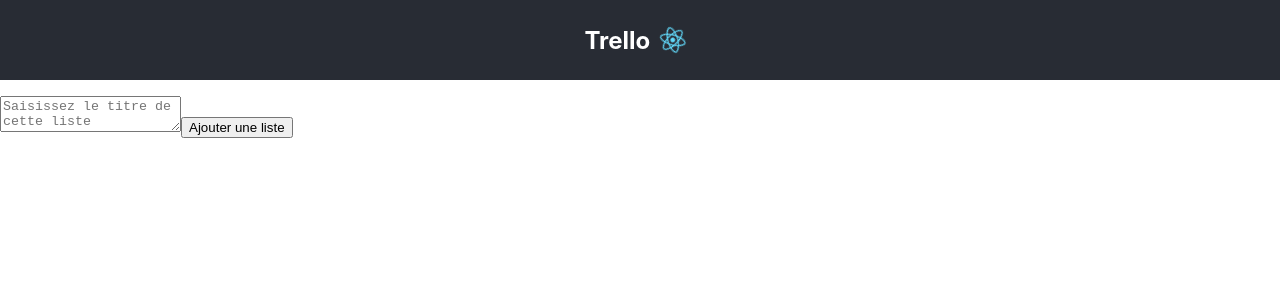
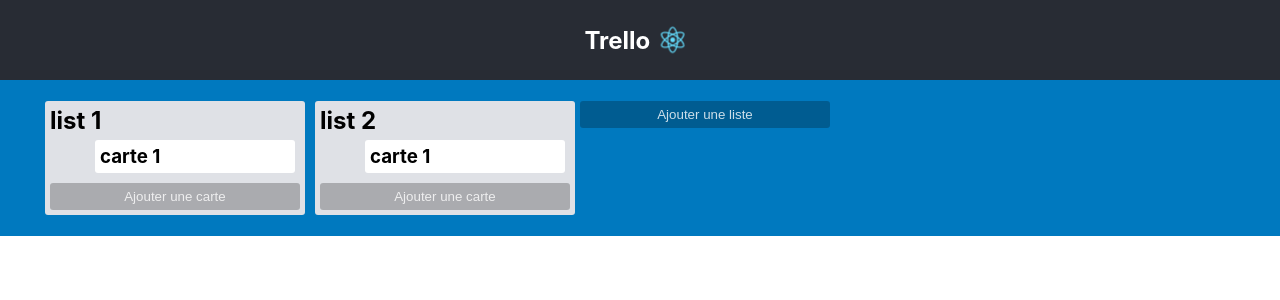
Before and after one commit to CorentinCrz/react-trelo-like, a React (Create React App) app: page / in a window 1280 px wide. Shown: the top 300 px of the page. Built offline with nearby package versions, Linux system fonts and the light colour scheme.

Commit message:
a little css

```diff
--- a/src/App.css
+++ b/src/App.css
@@ -17,6 +17,9 @@
 h1{
   font-size: 24px
 }
+.App{
+  background: rgb(0, 121, 191);
+}
 
 @keyframes App-logo-spin {
   from {
@@ -26,3 +29,48 @@
     transform: rotate(360deg);
   }
 }
+
+form.add{
+  width: 250px;
+  display: inline-block;
+}
+form .buttons{
+  margin-top: 5px;
+  display: flex;
+}
+input.addText{
+  padding: 6px 8px;
+  border-radius: 3px;
+  border: none;
+  margin: 3px;
+  width: calc(100% - 22px);
+}
+.notAdding{
+  padding: 6px 8px;
+  color: hsla(0,0%,100%,.8);
+  transition: color 85ms ease-in;
+  background-color: rgba(0,0,0,.24);
+  border: none;
+  border-radius: 3px;
+  width: 100%;
+}
+.adding{
+  padding: 6px 8px;
+  color: hsla(0,0%,100%,.8);
+  transition: color 85ms ease-in;
+  background-color: #5aac44;
+  border: none;
+  border-radius: 3px;
+  width: 80%;
+}
+.close{
+  padding: 6px 8px;
+  color: hsla(0,0%,100%,.8);
+  transition: color 85ms ease-in;
+  background-color: #9b111e;
+  border: none;
+  border-radius: 3px;
+  margin-left: 3px;
+  width: 20%;
+  display: inline-block;
+}
--- a/src/App.js
+++ b/src/App.js
@@ -7,7 +7,24 @@
   constructor(props){
     super(props)
     this.state = {
-      lists: []
+      lists: [
+        {
+          name: 'list 1',
+          list: [
+            {
+              name: 'carte 1'
+            }
+          ]
+        },
+        {
+          name: 'list 2',
+          list: [
+            {
+              name: 'carte 1'
+            }
+          ]
+        }
+      ]
     }
   }
   handleSubmitAdd = (name, listIndex) => {
--- a/src/components/Card/styles/CardComponent.css
+++ b/src/components/Card/styles/CardComponent.css
@@ -0,0 +1,10 @@
+.card{
+    background: #fff;
+    border-radius: 3px;
+    margin: 5px;
+    padding: 5px;
+    width: calc(100% - 20px);
+}
+h3{
+    margin: 0;
+}
--- a/src/components/List/styles/ListComponent.css
+++ b/src/components/List/styles/ListComponent.css
@@ -0,0 +1,13 @@
+.list{
+    background: #dfe1e6;
+    border-radius: 3px;
+    margin: 5px;
+    padding: 5px;
+    width: 250px;
+}
+.list li {
+    list-style: none;
+}
+h2{
+    margin: 0;
+}
--- a/src/components/Lists/ListsComponent.js
+++ b/src/components/Lists/ListsComponent.js
@@ -20,8 +20,9 @@
 
     return (
         <section className="lists">
-            <ul>{displayList()}</ul>
-            <AddComponent name="liste" listIndex={false} handleSubmitAdd={props.handleSubmitAdd}/>
+            <ul className="lists">{displayList()}
+            <li><AddComponent name="liste" listIndex={false} handleSubmitAdd={props.handleSubmitAdd}/></li>
+            </ul>
         </section>
     )
 };
--- a/src/components/Lists/styles/ListsComponent.css
+++ b/src/components/Lists/styles/ListsComponent.css
@@ -0,0 +1,4 @@
+.lists{
+    display: flex;
+    list-style: none;
+}
--- a/src/utils/AddComponent.js
+++ b/src/utils/AddComponent.js
@@ -1,25 +1,42 @@
 import React from "react";
+import { directive } from "@babel/types";
 
 export default class props extends React.Component {
     constructor(props){
     super(props)
         this.state = {
-            name: ''
+            name: '',
+            adding: false
         }
     }
     handleSubmit = (event) => {
         event.preventDefault()
-        this.props.handleSubmitAdd(this.state.name, this.props.listIndex);
+        if (this.state.adding && this.state.name !== '') {
+            this.setState({adding: false})
+            this.props.handleSubmitAdd(this.state.name, this.props.listIndex);
+        } else {
+            this.setState({adding: true})
+        }
     }
     handleChange = (event) => {
         this.setState({name: event.target.value})
     }
+    handleClick = () => {
+        this.setState({adding: false})
+    }
 
     render() {
         return (
-            <form onSubmit={this.handleSubmit}>
-                <textarea placeholder={`Saisissez le titre de cette ${this.props.name}`} onChange={this.handleChange}/>
-                <button type="submit">Ajouter une {this.props.name}</button>
+            <form onSubmit={this.handleSubmit} className="add">
+                { this.state.adding &&
+                    <input placeholder={`Saisissez le titre de cette ${this.props.name}`} onChange={this.handleChange} className="addText"/>
+                }
+                <div className="buttons">
+                    <button type="submit" className={this.state.adding ? 'adding' : 'notAdding'}>Ajouter une {this.props.name}</button>
+                    { this.state.adding &&
+                        <button onClick={this.handleClick} className="close">X</button>
+                    }
+                </div>
             </form>
         )
     }
```
